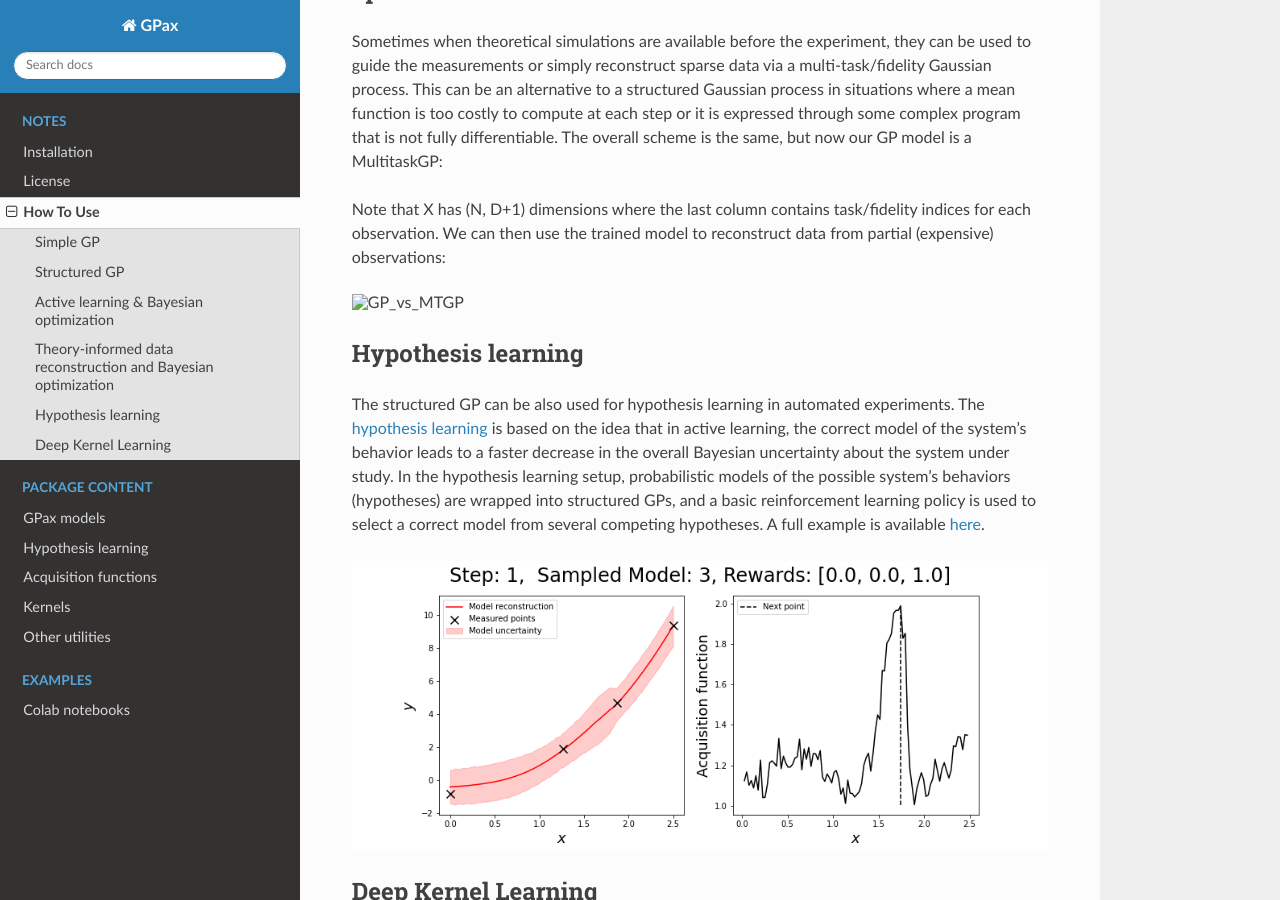
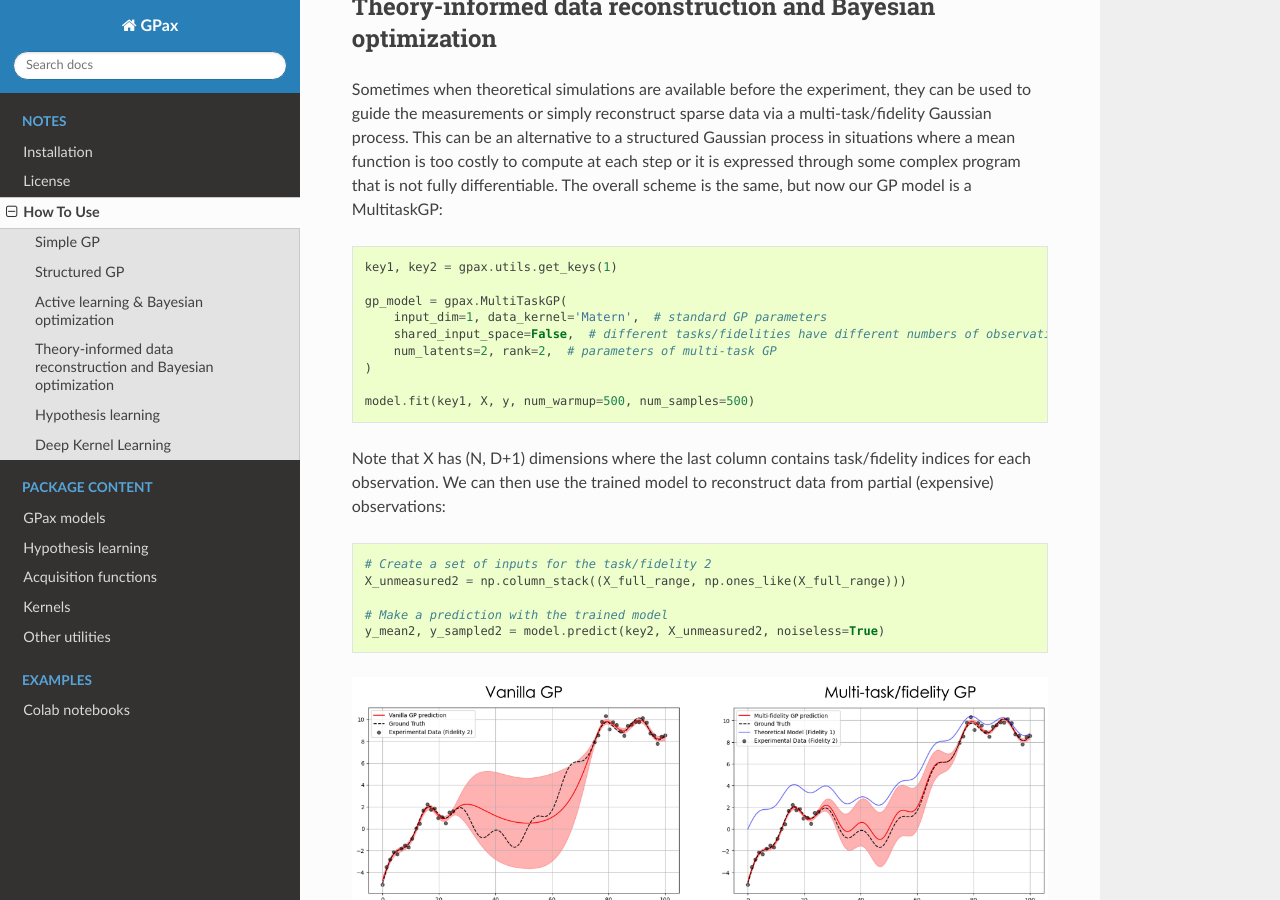
Before and after one commit to ziatdinovmax/gpax, a Sphinx documentation site: the page built from docs/source/USAGE.rst, in a window 1280 px wide and 900 px high, scrolled down 4191 px. Built offline with Sphinx 7.4.7 and the Read the Docs theme 2.0.0, drawn with Linux system fonts in a browser that asks for light colours.

Commit message:
Update docs

```diff
--- a/docs/source/USAGE.rst
+++ b/docs/source/USAGE.rst
@@ -110,6 +115,7 @@
 Sometimes when theoretical simulations are available before the experiment, they can be used to guide the measurements or simply reconstruct sparse data via a multi-task/fidelity Gaussian process. This can be an alternative to a structured Gaussian process in situations where a mean function is too costly to compute at each step or it is expressed through some complex program that is not fully differentiable. The overall scheme is the same, but now our GP model is a MultitaskGP:
 
 .. code:: python
+
   key1, key2 = gpax.utils.get_keys(1)
 
   gp_model = gpax.MultiTaskGP(
@@ -123,13 +129,14 @@
 Note that X has (N, D+1) dimensions where the last column contains task/fidelity indices for each observation. We can then use the trained model to reconstruct data from partial (expensive) observations:
 
 .. code:: python
+
   # Create a set of inputs for the task/fidelity 2
   X_unmeasured2 = np.column_stack((X_full_range, np.ones_like(X_full_range)))
 
   # Make a prediction with the trained model
   y_mean2, y_sampled2 = model.predict(key2, X_unmeasured2, noiseless=True)
 
-.. image:: GP_vs_MTGP.jpg
+.. image:: imgs/GP_vs_MTGP.jpg
   :alt: GP_vs_MTGP
 
 Hypothesis learning
```
Also changed, not shown: other parts of docs/source/USAGE.rst (+5 -0 lines).
